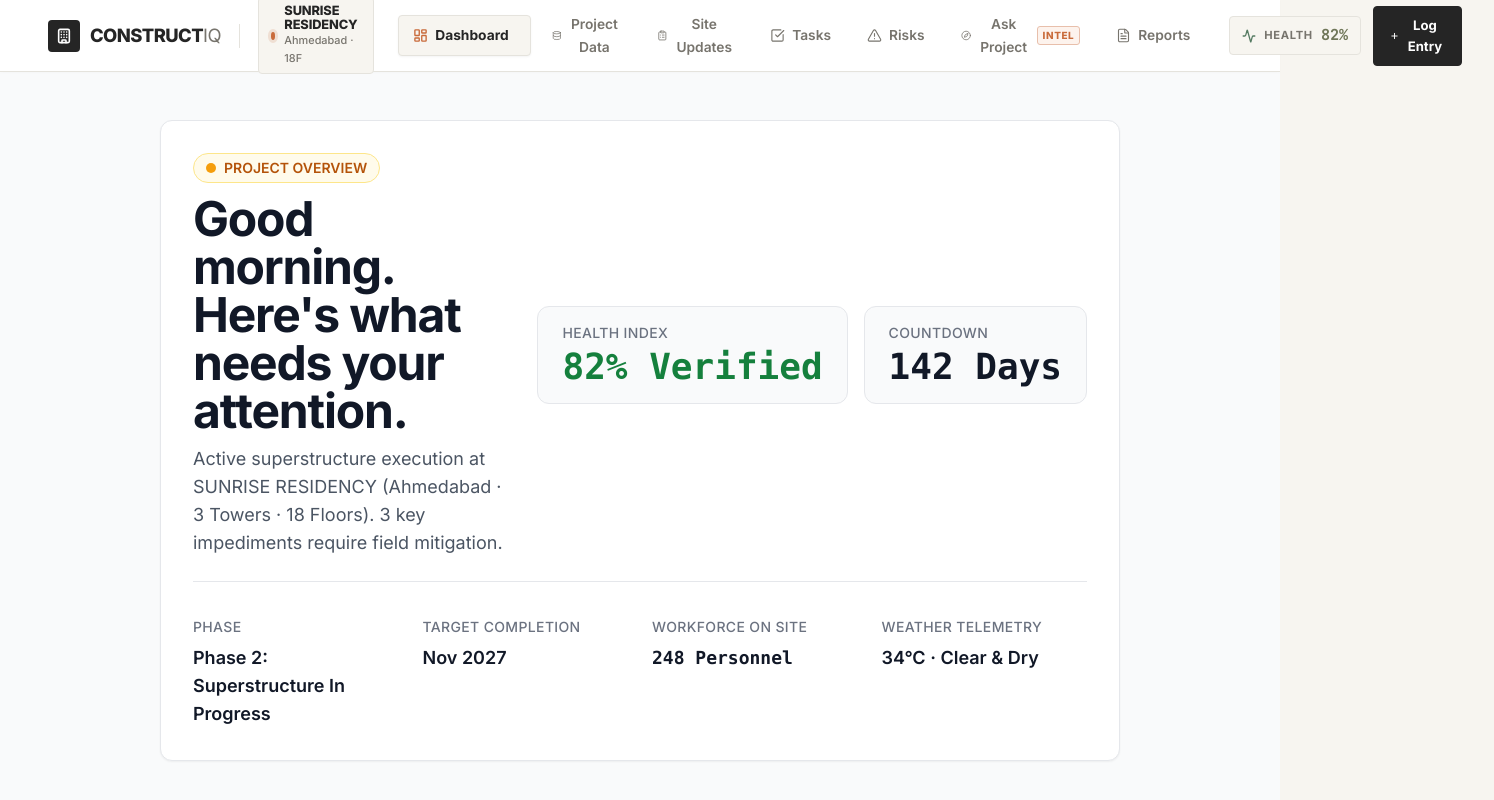
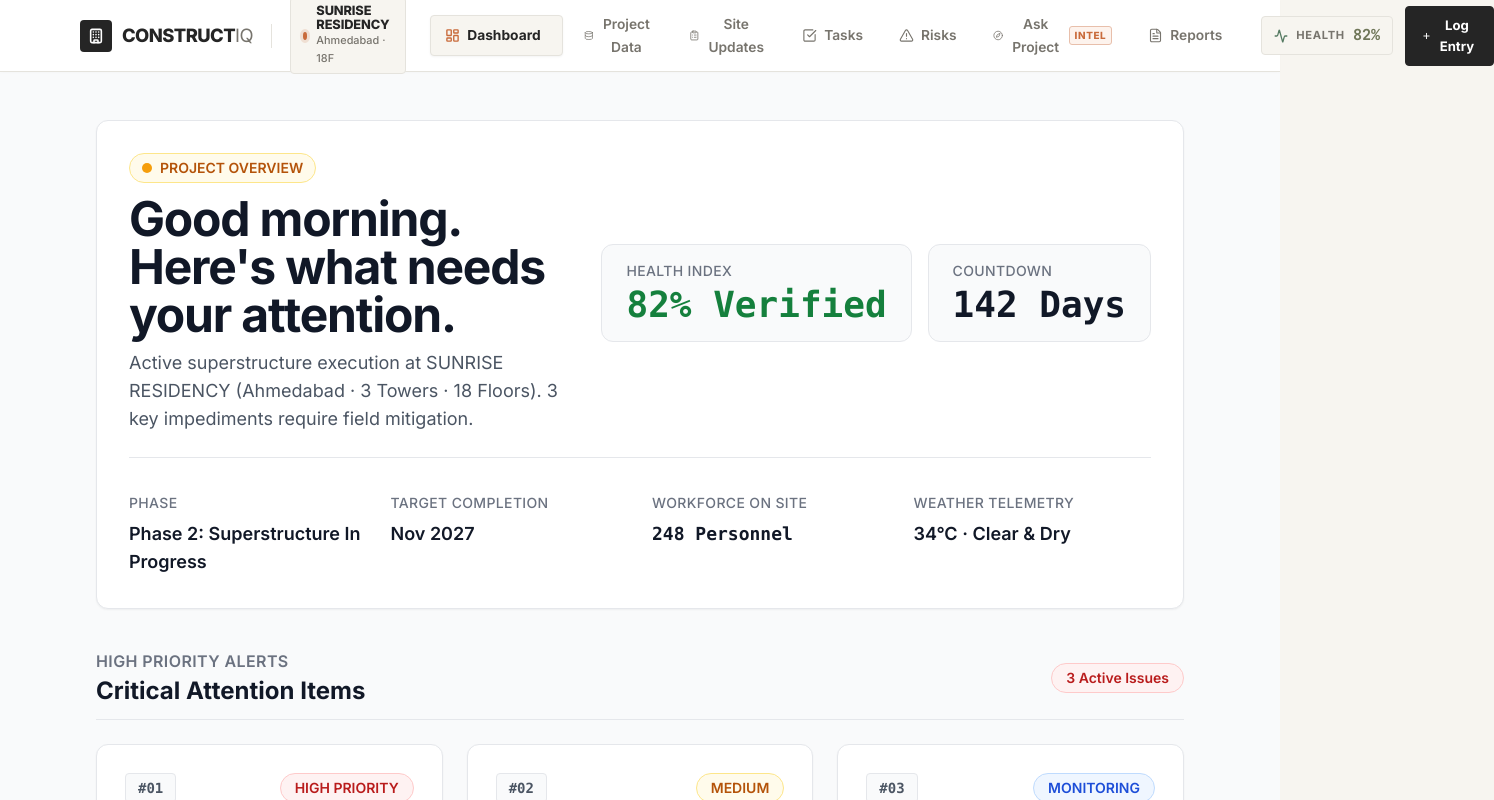
Before and after one commit to Yug1003/Hackathon-LJ, a React (Vite) app: page / in a window 1280 px wide. Shown: the top 800 px of the page, 1494 px wide, since content can reach past the window. Built offline with nearby package versions, Linux system fonts and the light colour scheme.

Commit message:
feat: adjust side padding and expand data layout to 90% screen width across all pages

```diff
--- a/src/App.jsx
+++ b/src/App.jsx
@@ -84,7 +84,7 @@ export default function App() {
 
       {/* Modern Professional Footer with Tailwind Flexbox Spacing */}
       <footer className="w-full bg-white border-t border-gray-200 py-6 px-4 sm:px-6 lg:px-8 mt-auto">
-        <div className="w-full lg:w-[80%] mx-auto flex flex-col md:flex-row items-center justify-between gap-4 text-base text-gray-500">
+        <div className="w-full lg:w-[90%] mx-auto flex flex-col md:flex-row items-center justify-between gap-4 text-base text-gray-500">
           {/* Left: Branding & Tagline */}
           <div className="flex items-center gap-3">
             <span className="font-extrabold text-gray-900 text-lg tracking-tight">
--- a/src/index.css
+++ b/src/index.css
@@ -150,10 +150,10 @@ body {
 }
 
 .navbar-container {
-  width: 100%;
-  max-width: 1560px;
+  width: 90%;
+  max-width: 1720px;
   margin: 0 auto;
-  padding: 0 48px;
+  padding: 0 16px;
   display: flex;
   align-items: center;
   justify-content: space-between;
--- a/src/views/AskProjectView.jsx
+++ b/src/views/AskProjectView.jsx
@@ -118,8 +118,8 @@ SOURCES: ${report.sources ? report.sources.map(s => s.name).join(', ') : 'Sunris
 
   return (
     <div className="w-full bg-gray-50 min-h-[calc(100vh-72px)] py-8 md:py-12">
-      {/* Centered Main Container taking up ~80% on desktop */}
-      <div className="w-full lg:w-[80%] mx-auto px-4 sm:px-6 lg:px-8 space-y-8 md:space-y-10">
+      {/* Centered Main Container taking up ~90% on desktop */}
+      <div className="w-full lg:w-[90%] mx-auto px-4 sm:px-6 lg:px-8 space-y-8 md:space-y-10">
 
         {/* Page Header */}
         <div className="pb-6 border-b border-gray-200">
--- a/src/views/DashboardView.jsx
+++ b/src/views/DashboardView.jsx
@@ -20,7 +20,7 @@ import {
 export default function DashboardView({ onOpenIntelQuestion }) {
   return (
     <div className="w-full bg-gray-50 min-h-[calc(100vh-72px)] py-8 md:py-12">
-      <div className="w-full lg:w-[80%] mx-auto px-4 sm:px-6 lg:px-8 space-y-8 md:space-y-10">
+      <div className="w-full lg:w-[90%] mx-auto px-4 sm:px-6 lg:px-8 space-y-8 md:space-y-10">
 
         {/* Hero Section */}
         <section className="bg-white border border-gray-200 rounded-xl shadow-sm p-6 md:p-8">
--- a/src/views/ProjectDataView.jsx
+++ b/src/views/ProjectDataView.jsx
@@ -20,8 +20,8 @@ export default function ProjectDataView() {
 
   return (
     <div className="w-full bg-gray-50 min-h-[calc(100vh-72px)] py-8 md:py-12">
-      {/* Centered Main Content Column taking up ~80% on desktop */}
-      <div className="w-full lg:w-[80%] mx-auto px-4 sm:px-6 lg:px-8 space-y-8 md:space-y-10">
+      {/* Centered Main Content Column taking up ~90% on desktop */}
+      <div className="w-full lg:w-[90%] mx-auto px-4 sm:px-6 lg:px-8 space-y-8 md:space-y-10">
 
         {/* Page Header & Visual Hierarchy */}
         <div className="flex flex-col md:flex-row md:items-end justify-between gap-6 pb-6 border-b border-gray-200">
--- a/src/views/ReportsView.jsx
+++ b/src/views/ReportsView.jsx
@@ -40,8 +40,8 @@ export default function ReportsView() {
 
   return (
     <div className="w-full bg-gray-50 min-h-[calc(100vh-72px)] py-8 md:py-12">
-      {/* Centered Main Container taking up ~80% on desktop */}
-      <div className="w-full lg:w-[80%] mx-auto px-4 sm:px-6 lg:px-8 space-y-8 md:space-y-10">
+      {/* Centered Main Container taking up ~90% on desktop */}
+      <div className="w-full lg:w-[90%] mx-auto px-4 sm:px-6 lg:px-8 space-y-8 md:space-y-10">
 
         {/* Page Header */}
         <div className="flex flex-col sm:flex-row sm:items-end justify-between gap-6 pb-6 border-b border-gray-200">
--- a/src/views/RisksView.jsx
+++ b/src/views/RisksView.jsx
@@ -14,8 +14,8 @@ import {
 export default function RisksView() {
   return (
     <div className="w-full bg-gray-50 min-h-[calc(100vh-72px)] py-8 md:py-12">
-      {/* Centered Main Container taking up ~80% on desktop */}
-      <div className="w-full lg:w-[80%] mx-auto px-4 sm:px-6 lg:px-8 space-y-8 md:space-y-10">
+      {/* Centered Main Container taking up ~90% on desktop */}
+      <div className="w-full lg:w-[90%] mx-auto px-4 sm:px-6 lg:px-8 space-y-8 md:space-y-10">
 
         {/* Page Header & Visual Hierarchy */}
         <div className="pb-6 border-b border-gray-200">
--- a/src/views/SiteUpdatesView.jsx
+++ b/src/views/SiteUpdatesView.jsx
@@ -59,8 +59,8 @@ export default function SiteUpdatesView({ isModalOpen, setIsModalOpen }) {
 
   return (
     <div className="w-full bg-gray-50 min-h-[calc(100vh-72px)] py-8 md:py-12">
-      {/* Centered Main Content Column taking up ~80% on desktop */}
-      <div className="w-full lg:w-[80%] mx-auto px-4 sm:px-6 lg:px-8 space-y-8 md:space-y-10">
+      {/* Centered Main Content Column taking up ~90% on desktop */}
+      <div className="w-full lg:w-[90%] mx-auto px-4 sm:px-6 lg:px-8 space-y-8 md:space-y-10">
 
         {/* Page Header */}
         <div className="flex flex-col sm:flex-row sm:items-end justify-between gap-6 pb-6 border-b border-gray-200">
--- a/src/views/TasksView.jsx
+++ b/src/views/TasksView.jsx
@@ -43,8 +43,8 @@ export default function TasksView() {
 
   return (
     <div className="w-full bg-gray-50 min-h-[calc(100vh-72px)] py-8 md:py-12">
-      {/* Centered Main Content Container taking up ~80% on desktop */}
-      <div className="w-full lg:w-[80%] mx-auto px-4 sm:px-6 lg:px-8 space-y-8 md:space-y-10">
+      {/* Centered Main Content Container taking up ~90% on desktop */}
+      <div className="w-full lg:w-[90%] mx-auto px-4 sm:px-6 lg:px-8 space-y-8 md:space-y-10">
 
         {/* Page Header & Visual Hierarchy */}
         <div className="flex flex-col md:flex-row md:items-end justify-between gap-6 pb-6 border-b border-gray-200">
```
